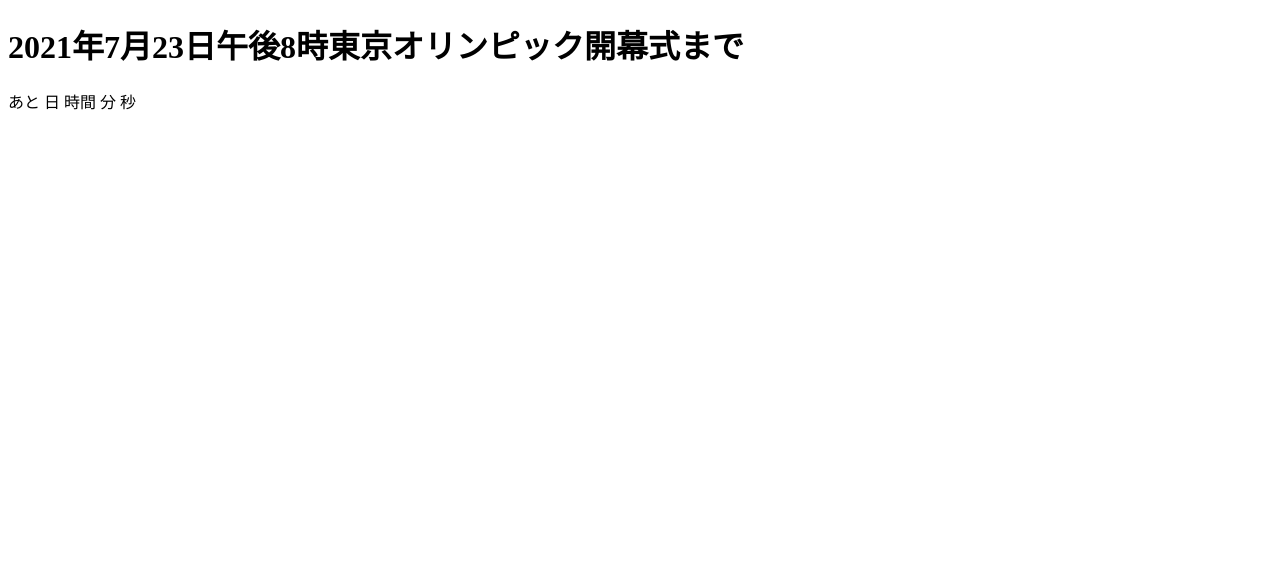
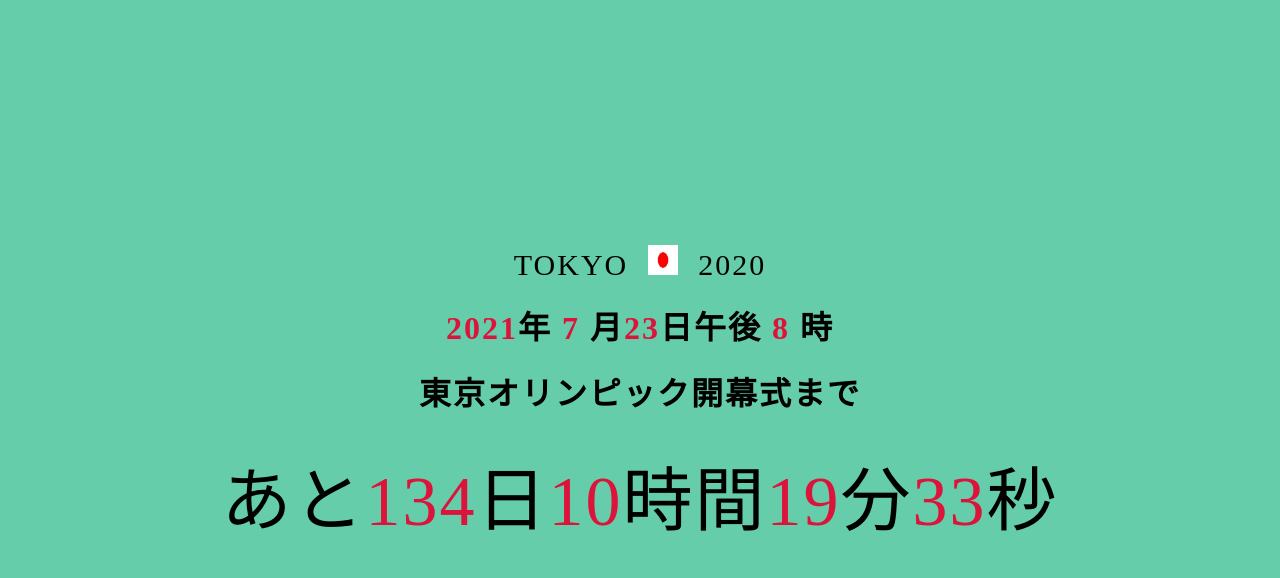
Before and after one commit to viva3825/countdown-git, a plain HTML site: page index.html in a window 1280 px wide. Drawn offline with Linux system fonts and the light colour scheme.

Commit message:
3/11①のコミット

```diff
--- a/index.css
+++ b/index.css
@@ -1 +1,38 @@
 @charset "UTF-8";
+*{
+    margin: 0;
+    padding: 0;
+    box-sizing: border-box;
+}
+body{
+    background-color: #66cdaa;
+}
+.content{
+    width: 100%;
+    letter-spacing: 2px;
+    text-align: center;
+    position: absolute;
+    top: 50%;
+    left: 50%;
+    transform: translate(-50% ,-50%);
+}
+.p-text{
+    font-size: 30px;
+}
+span img{
+    height: 30px;
+    margin: 20px 20px 0px 20px;
+}
+.h1-text h1{
+    margin: 20px 20px 20px 20px;
+}
+.h1-text span {
+    color: #dc143c;
+}
+.timer{
+    font-size: 70px;
+    margin: 30px 30px 30px 30px;
+}
+#day,#hour,#min,#sec{
+    color: #dc143c;
+}
--- a/index.html
+++ b/index.html
@@ -8,16 +8,18 @@
     <title>Count Down</title>
 </head>
 <body>
-    <h1><span>2021年7月23日午後8時</span><span>東京オリンピック開幕式まで</span></h1>
-    <p id="count">
-        <span class="days">あと</span>
-        <span class="days">日</span>
-        <span class="days">時間</spzan>
-        <span class="days">分</span>
-        <span class="days">秒</span>
-    </p>
+    <div class="content">
+        <div class="h1-text">
+            <p class="p-text">TOKYO<span><img src="ntf_131.jpg" alt="日の丸"></span>2020</p>
+            <h1><span>2021</span>年 <span>7</span> 月<span>23</span>日午後 <span>8</span> 時</h1>
+            <h1>東京オリンピック開幕式まで</h1>
+        </div>
+        <div class="p-timer">
+            <p class="timer">あと<span id="day"></span>日<span id="hour"></span>時間<span id="min"></span>分<span id="sec"></span>秒</p>
+        </div>
+    </div>
 
-    <script src="index.js"></script>
+        <script src="index.js"></script>
 
 
 
--- a/index.js
+++ b/index.js
@@ -1,7 +1,46 @@
-function countDown(){
+function countdown(due){
     // 東京オリンピック2021年7月23日開催
-    const tokyo_olympic =new Date(2021,7,23,20,0,0);
     const t1 = new Date(); //今の時間
-    const today = new Date(t1.getFullYear(),t1.getMouth(),t1.getDate());
-    const elapsed = Math.floor((tokyo_olympic.getTime()-today.getTime())/(1000 * 60 * 60 * 24));
+    const today = new Date(t1.getFullYear(),t1.getMonth()+1,t1.getDate(),t1.getHours(),t1.getMinutes(),t1.getSeconds());
+    const differ = tokyo_olympic.getTime() - today.getTime(); //あと何秒かの計算
+    const day = Math.floor(differ/(1000*60*60*24));
+    const hour=Math.floor(differ/1000/60/60)%24;
+    const min=Math.floor(differ/1000/60)%60;//1時間=60分だからね
+    const sec = Math.floor(differ/1000)%60;//ミリ秒を秒に直す
+    const count =[day,hour,min,sec];
+    return count;
 }
+
+const tokyo_olympic =new Date(2021,7,23,20,0,0);
+
+function recalc(){
+    const counter =countdown(tokyo_olympic);
+    document.getElementById('day').textContent =String(counter[0]).padStart(2,"0");//一桁になった時0がつくように
+    document.getElementById('hour').textContent =String(counter[1]).padStart(2,"0");
+    document.getElementById('min').textContent =String(counter[2]).padStart(2,"0");
+    document.getElementById('sec').textContent =String(counter[3]).padStart(2,"0");
+    setTimeout(recalc,1000);//1秒毎に繰り返す
+
+
+}
+recalc();
+
+// countDown();
+
+// unction countdown(){
+//     const now=new Date();//今の時間
+//     const tomorrow=new Date(now.getFullYear(),now.getMonth(),now.getDate()+1);//明日の0:00
+//     const differ=tomorrow.getTime()-now.getTime();//あと何秒か計算
+
+
+//     const sec=Math.floor(differ/1000)%60;//ミリ秒を秒に直してから
+//     const min=Math.floor(differ/1000/60)%60;//1時間=60分だからね
+//     const hour=Math.floor(differ/1000/60/60);
+
+
+//     document.getElementById("hour").textContent=String(hour).padStart(2,"0"); //一桁になった時0がつくように
+//     document.getElementById("min").textContent=String(min).padStart(2,"0")
+//     document.getElementById("sec").textContent=String(sec).padStart(2,"0")
+//     setTimeout(countdown,1000);//1秒毎に繰り返す
+//     }
+//     countdown();
```
Also changed, not shown: ntf_131.jpg (added), ntf_131.png (added).
